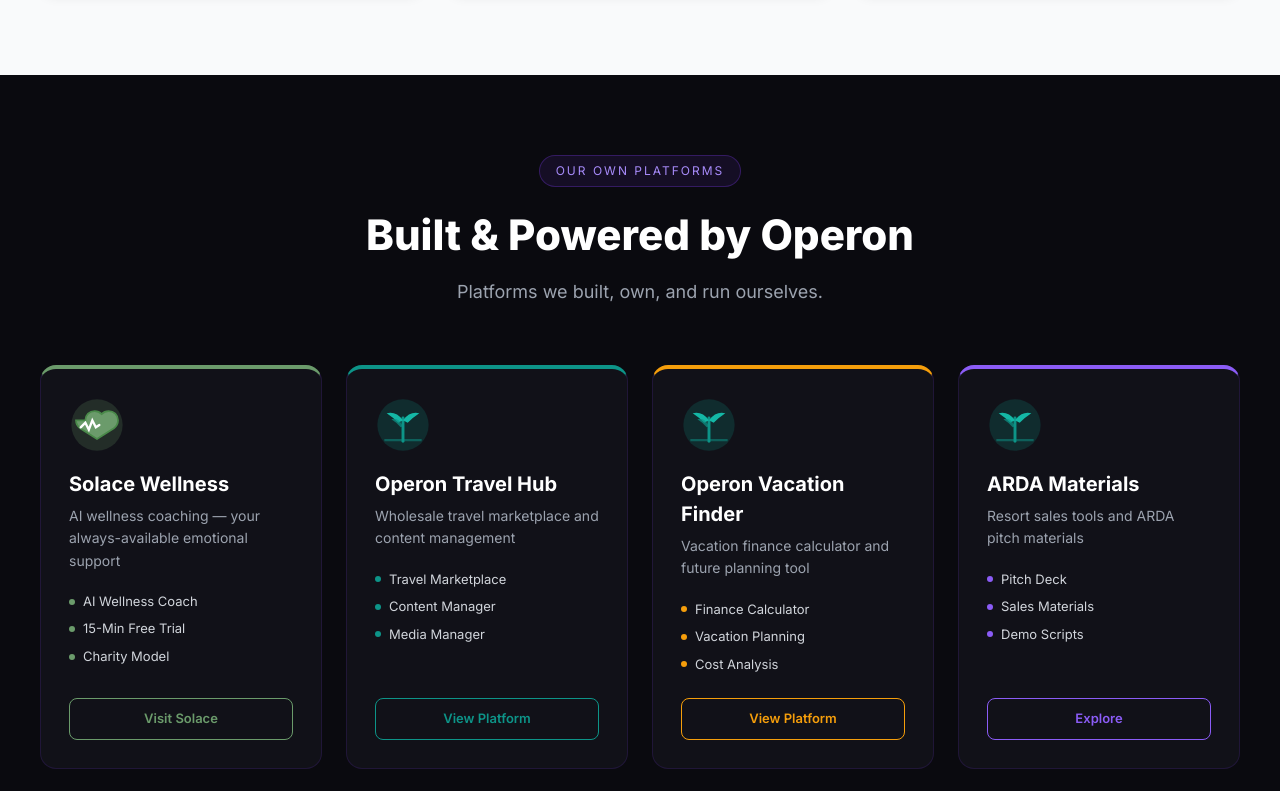
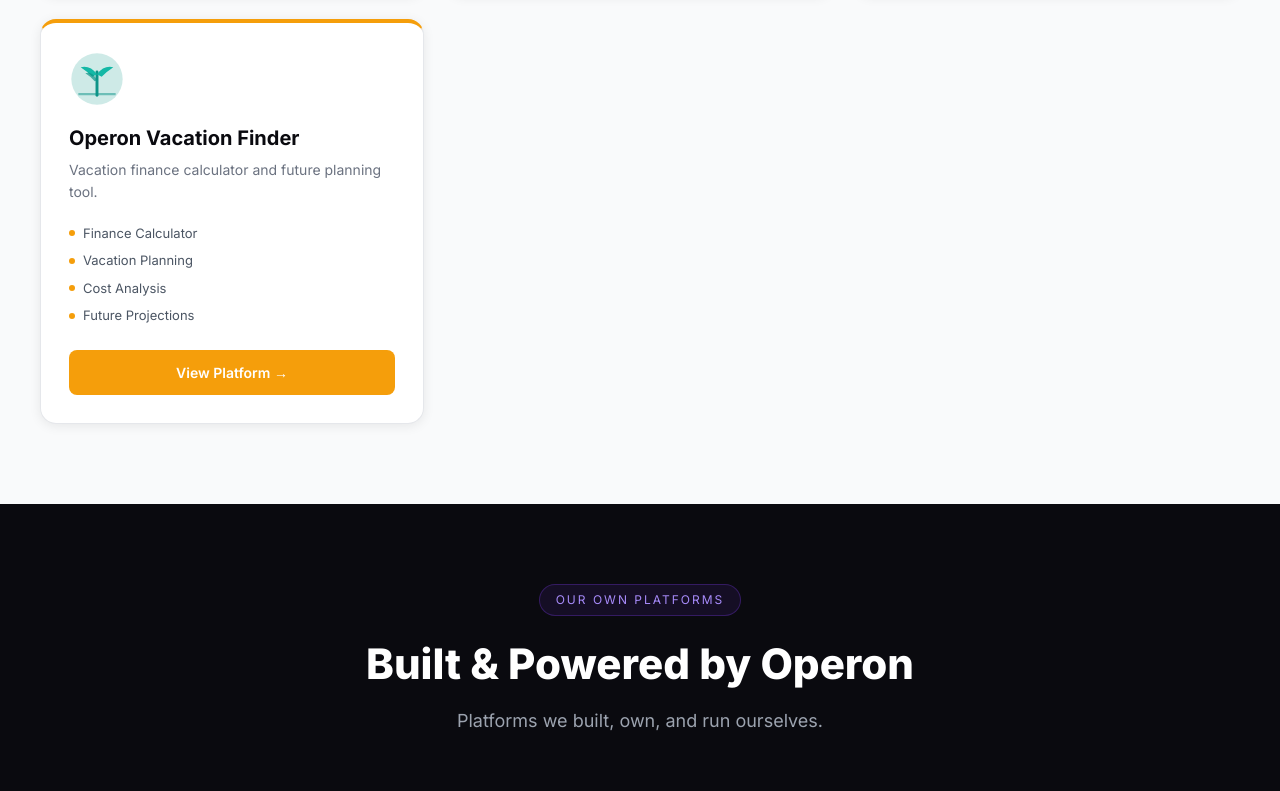
Before and after one commit to Antarestravelclub/Operon, a React (Vite) app: page / in a window 1280 px wide. Shown: the part 2600-3391 px from the top of the page. Built offline with nearby package versions, Linux system fonts and the light colour scheme.

Commit message:
Move Vacation Finder to Starting Lineup, remove ARDA from Built by Operon

```diff
--- a/src/pages/Landing.tsx
+++ b/src/pages/Landing.tsx
@@ -273,6 +273,16 @@ const Landing = () => {
       ctaLink: 'https://antares-travel-club-sales-commission-calc.vercel.app',
       external: true,
     },
+    {
+      icon: <TravelIcon />,
+      title: 'Operon Vacation Finder',
+      color: '#f59e0b',
+      tagline: 'Vacation finance calculator and future planning tool.',
+      products: ['Finance Calculator', 'Vacation Planning', 'Cost Analysis', 'Future Projections'],
+      cta: 'View Platform',
+      ctaLink: 'https://vacation-future-finder.vercel.app',
+      external: true,
+    },
   ];
 
   // Platforms we OWN — Built & Powered by Operon
@@ -309,16 +319,7 @@ const Landing = () => {
       external: true,
     },
 
-    {
-      icon: <TravelIcon />,
-      title: 'ARDA Materials',
-      color: '#8b5cf6',
-      tagline: 'Resort sales tools and ARDA pitch materials',
-      products: ['Pitch Deck', 'Sales Materials', 'Demo Scripts'],
-      cta: 'Explore',
-      ctaLink: 'https://arda-materials.vercel.app',
-      external: true,
-    },
+
     {
       icon: <TradingIcon />,
       title: 'OperonTrader',
```
